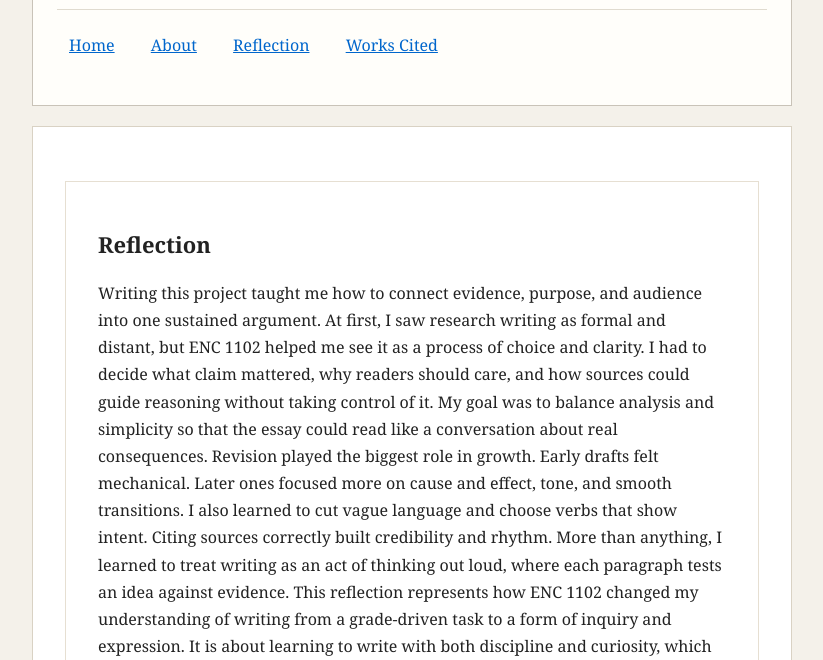
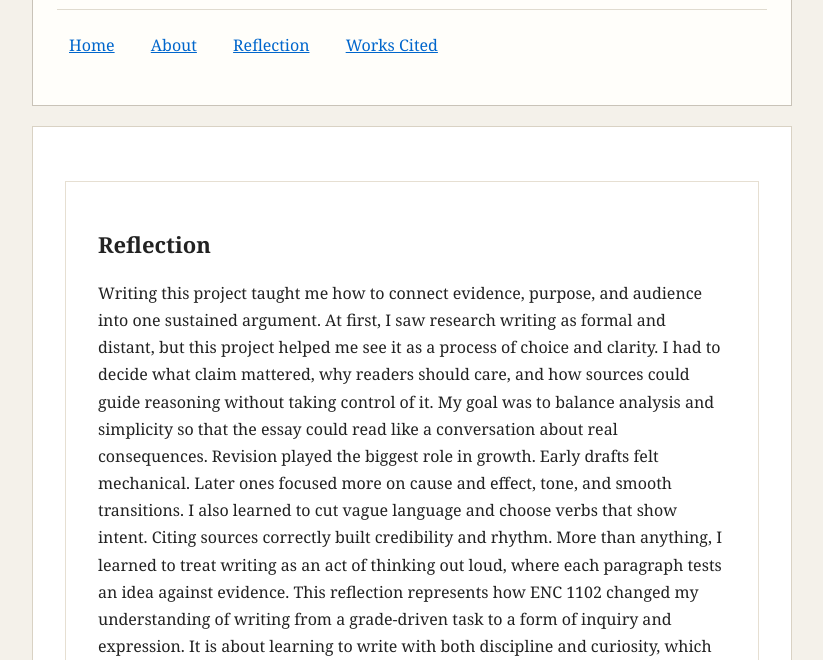
Before and after one commit to bshea-1/ENC-1102-Project, a plain HTML site: page index.html in a window 1280 px wide. Both pictures are taken after a click on the tab "Reflection". Shown: the part 140-800 px from the top of the page, without its empty margins (228-1051 px from the left). Drawn offline with Linux system fonts and the light colour scheme.

Commit message:
Update index.html

```diff
--- a/index.html
+++ b/index.html
@@ -79,7 +79,7 @@
       <section id="reflection" role="tabpanel" aria-labelledby="tab-reflection">
         <div class="card">
           <h2>Reflection</h2>
-          <p>Writing this project taught me how to connect evidence, purpose, and audience into one sustained argument. At first, I saw research writing as formal and distant, but ENC 1102 helped me see it as a process of choice and clarity. I had to decide what claim mattered, why readers should care, and how sources could guide reasoning without taking control of it. My goal was to balance analysis and simplicity so that the essay could read like a conversation about real consequences. Revision played the biggest role in growth. Early drafts felt mechanical. Later ones focused more on cause and effect, tone, and smooth transitions. I also learned to cut vague language and choose verbs that show intent. Citing sources correctly built credibility and rhythm. More than anything, I learned to treat writing as an act of thinking out loud, where each paragraph tests an idea against evidence. This reflection represents how ENC 1102 changed my understanding of writing from a grade-driven task to a form of inquiry and expression. It is about learning to write with both discipline and curiosity, which are the same skills that make responsible research possible.</p>
+          <p>Writing this project taught me how to connect evidence, purpose, and audience into one sustained argument. At first, I saw research writing as formal and distant, but this project helped me see it as a process of choice and clarity. I had to decide what claim mattered, why readers should care, and how sources could guide reasoning without taking control of it. My goal was to balance analysis and simplicity so that the essay could read like a conversation about real consequences. Revision played the biggest role in growth. Early drafts felt mechanical. Later ones focused more on cause and effect, tone, and smooth transitions. I also learned to cut vague language and choose verbs that show intent. Citing sources correctly built credibility and rhythm. More than anything, I learned to treat writing as an act of thinking out loud, where each paragraph tests an idea against evidence. This reflection represents how ENC 1102 changed my understanding of writing from a grade-driven task to a form of inquiry and expression. It is about learning to write with both discipline and curiosity, which are the same skills that make responsible research possible.</p>
         </div>
       </section>
 
```
